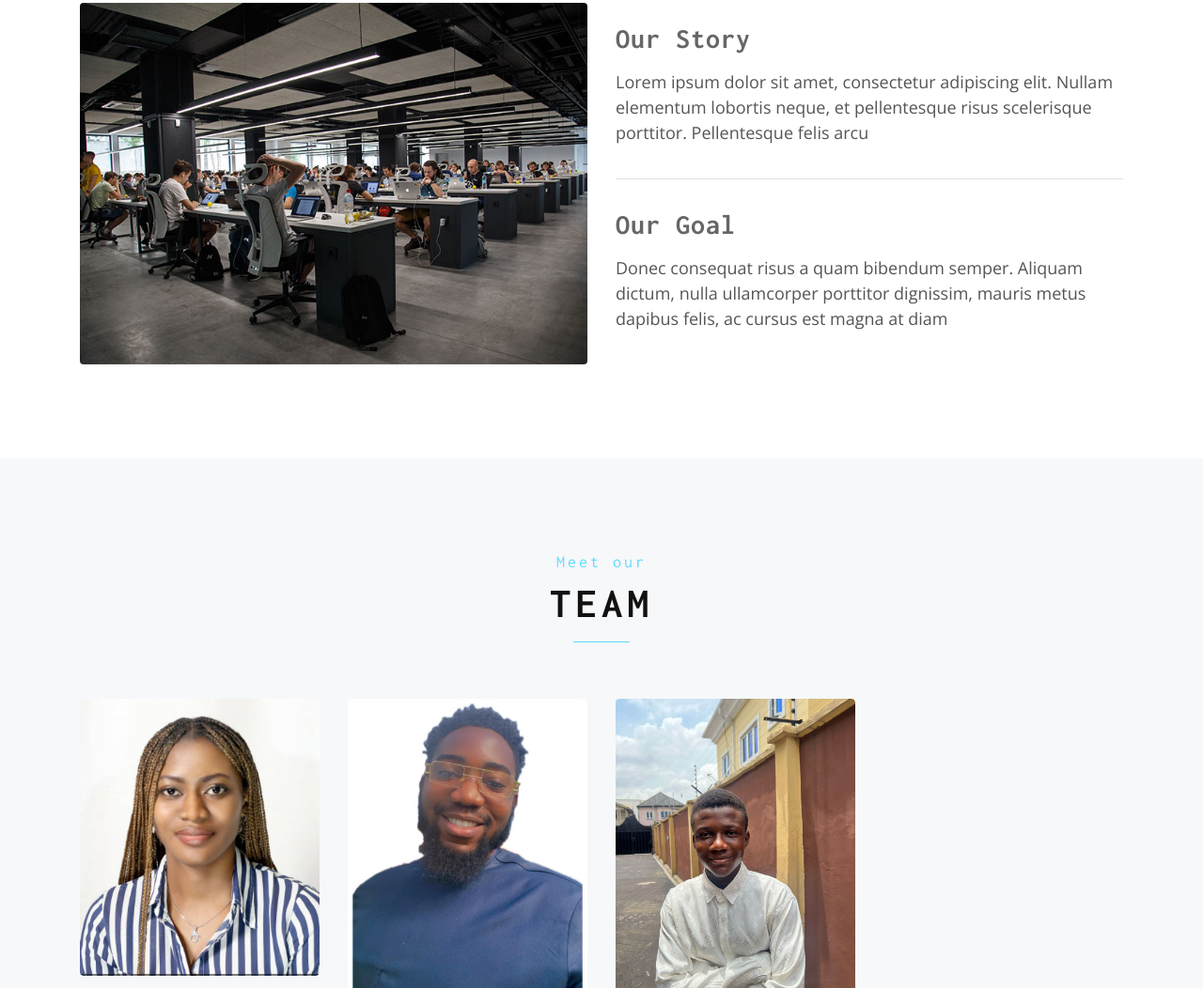
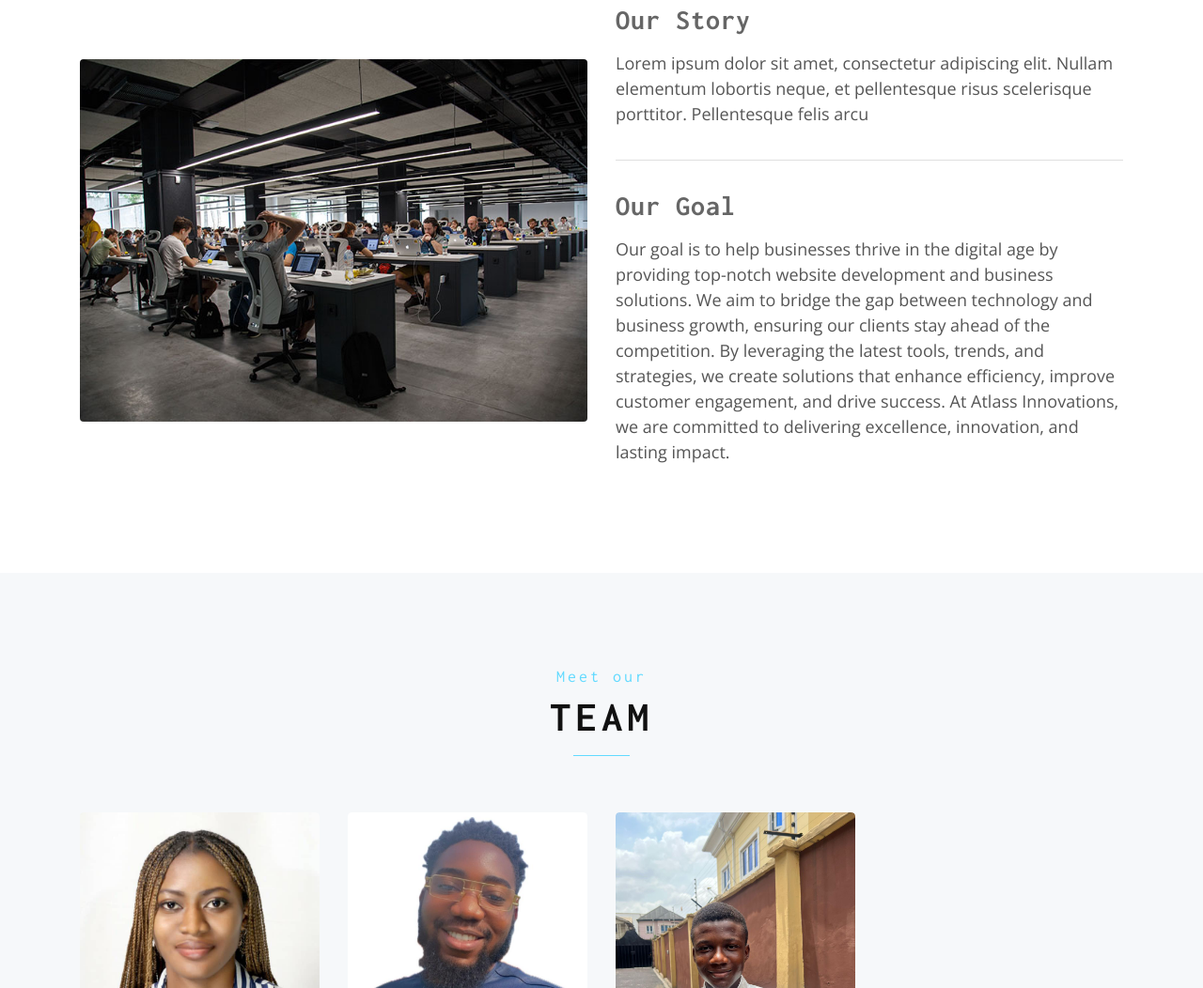
Before and after one commit to 0xolami/Atlass, a plain HTML site: page Atlass/index.html in a window 1280 px wide. Shown: the part 960-2012 px from the top of the page at 94% size. Drawn offline with nearby package versions, Linux system fonts and the light colour scheme.

Commit message:
Update index.html

```diff
--- a/Atlass/index.html
+++ b/Atlass/index.html
@@ -84,7 +84,7 @@
                         <div class="about-content">
                             <h3>Our Goal</h3>
                             <p>
-                                Donec consequat risus a quam bibendum semper. Aliquam dictum, nulla ullamcorper porttitor dignissim, mauris metus dapibus felis, ac cursus est magna at diam
+                                Our goal is to help businesses thrive in the digital age by providing top-notch website development and business solutions. We aim to bridge the gap between technology and business growth, ensuring our clients stay ahead of the competition. By leveraging the latest tools, trends, and strategies, we create solutions that enhance efficiency, improve customer engagement, and drive success. At Atlass Innovations, we are committed to delivering excellence, innovation, and lasting impact.
                             </p>
                         </div>
                     </div>
```
